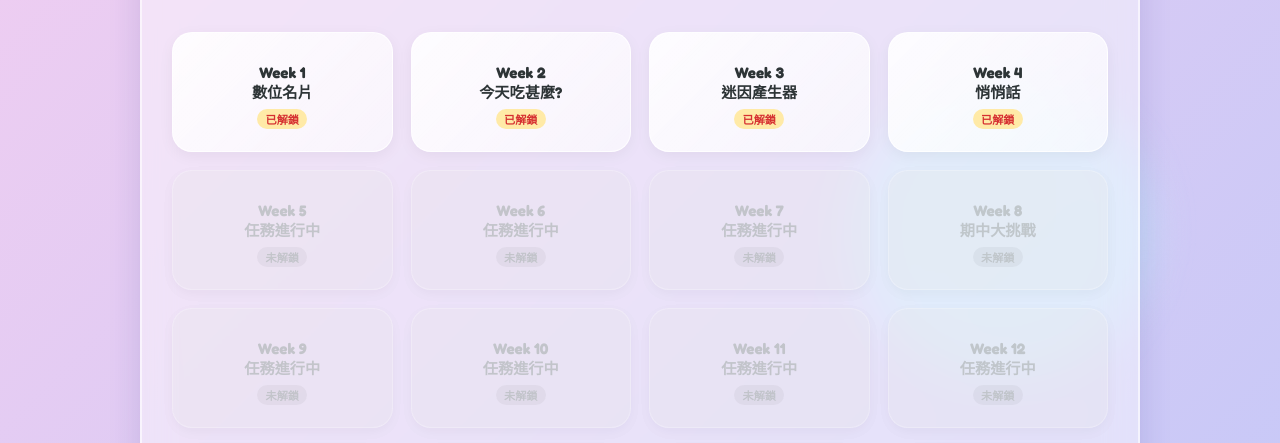
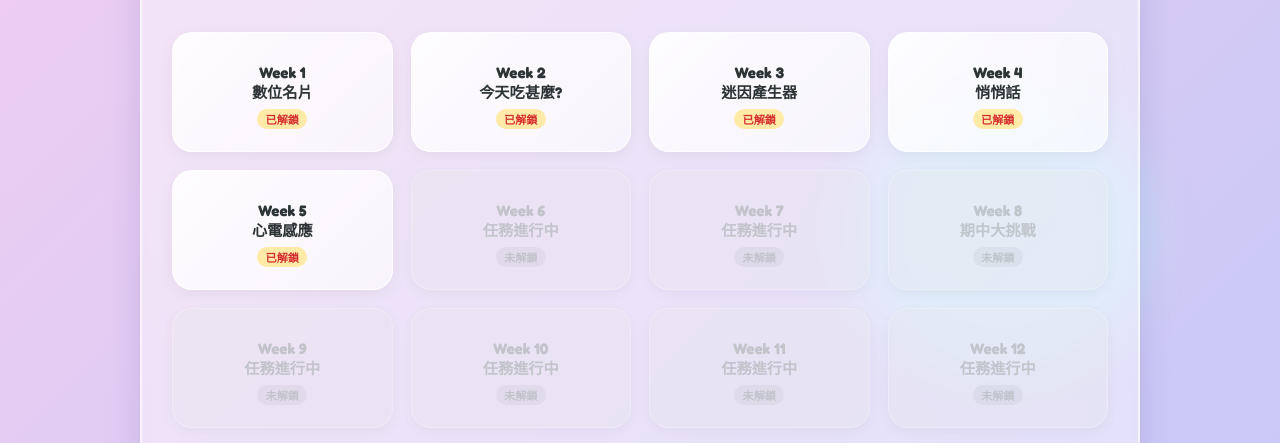
Before and after one commit to yu-n111/26110148, a plain HTML site: page index.html in a window 1280 px wide. Shown: the part 310-753 px from the top of the page. Drawn offline with Linux system fonts and the light colour scheme.

Commit message:
Update index.html

```diff
--- a/index.html
+++ b/index.html
@@ -332,13 +332,14 @@
                 <span class="card-tag">已解鎖</span>
             </a>
 
-            <!-- Week 5 ~ 16 (未解鎖) -->
-            <div class="btn-card locked" onclick="alert(' 關卡尚未解鎖！請繼續努力闖關喔！')">
+            <!-- Week 5 (已解鎖 - 心電感應) -->
+            <a href="w5/index.html" class="btn-card unlocked">
                 <div class="card-icon"></div>
-                <div class="card-title">Week 5<br>任務進行中</div>
-                <span class="card-tag">未解鎖</span>
-            </div>
+                <div class="card-title">Week 5<br>心電感應</div>
+                <span class="card-tag">已解鎖</span>
+            </a>
 
+            <!-- Week 6 ~ 16 (未解鎖) -->
             <div class="btn-card locked" onclick="alert(' 關卡尚未解鎖！請繼續努力闖關喔！')">
                 <div class="card-icon"></div>
                 <div class="card-title">Week 6<br>任務進行中</div>
```
